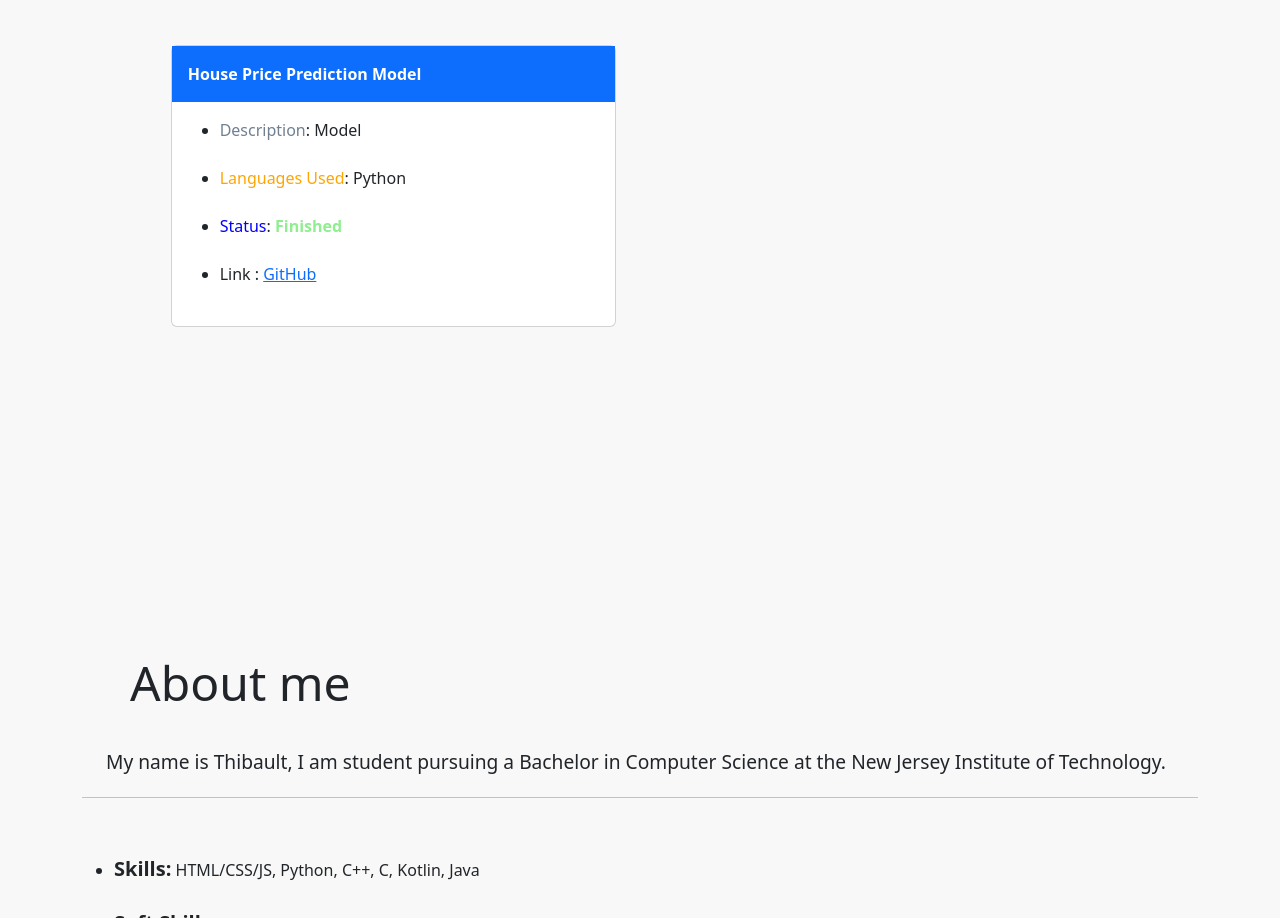
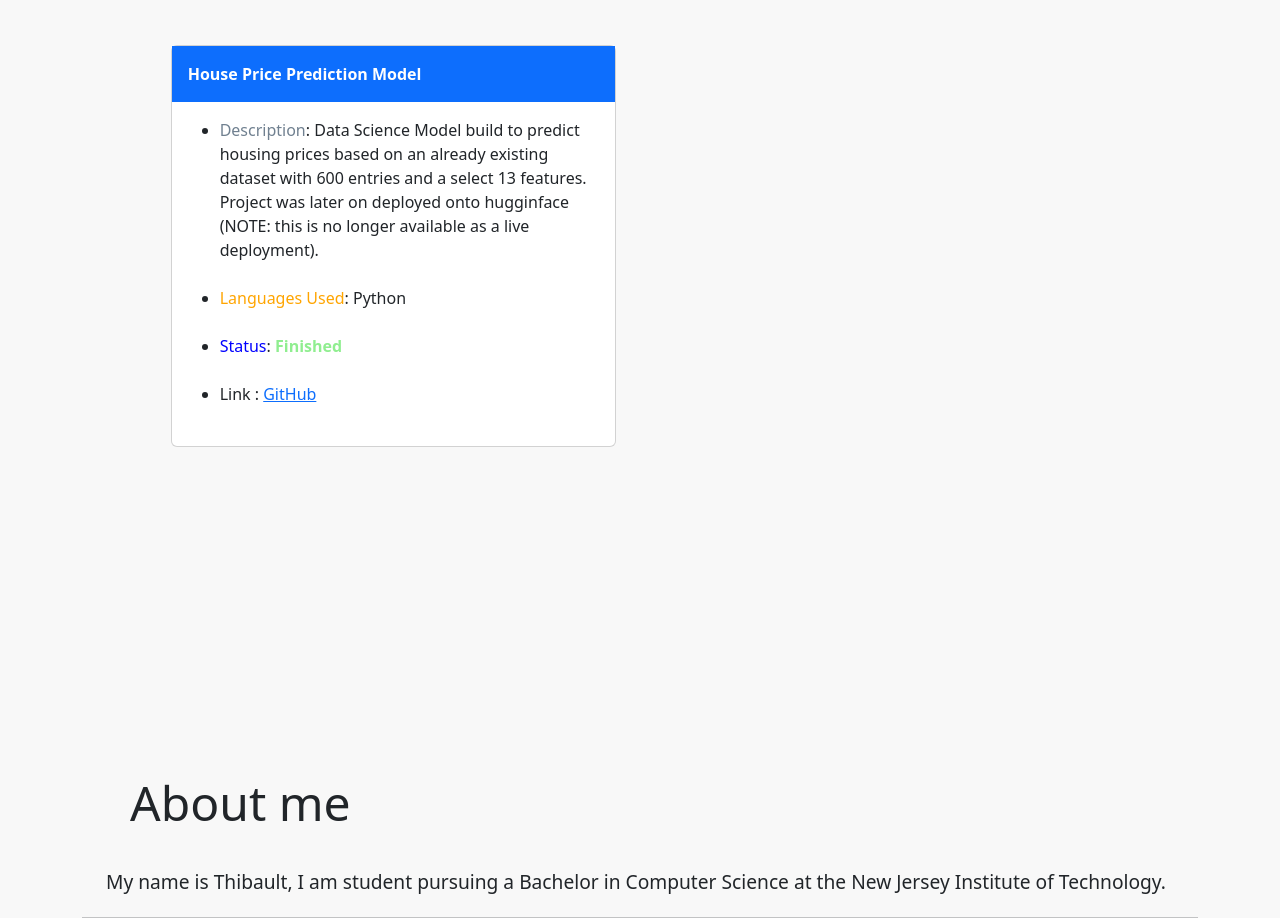
Before and after one commit to breakthegreat/portofolio, a website: page index.html in a window 1280 px wide. Shown: the part 1158-2076 px from the top of the page. Drawn offline with nearby package versions, Linux system fonts and the light colour scheme.

Commit message:
added descr

```diff
--- a/index.html
+++ b/index.html
@@ -157,7 +157,10 @@
                             <ul>
                                 <li class="list">
                                     <span style="color:slategray;">Description</span>:
-                                    Model
+                                    Data Science Model build to predict housing prices based on an already existing
+                                    dataset with 600 entries and a select 13 features.
+                                    Project was later on deployed onto hugginface (NOTE: this is no longer available as
+                                    a live deployment).
                                 </li>
                                 <li class="list">
                                     <span style="color: orange;">Languages Used</span>: Python
```
